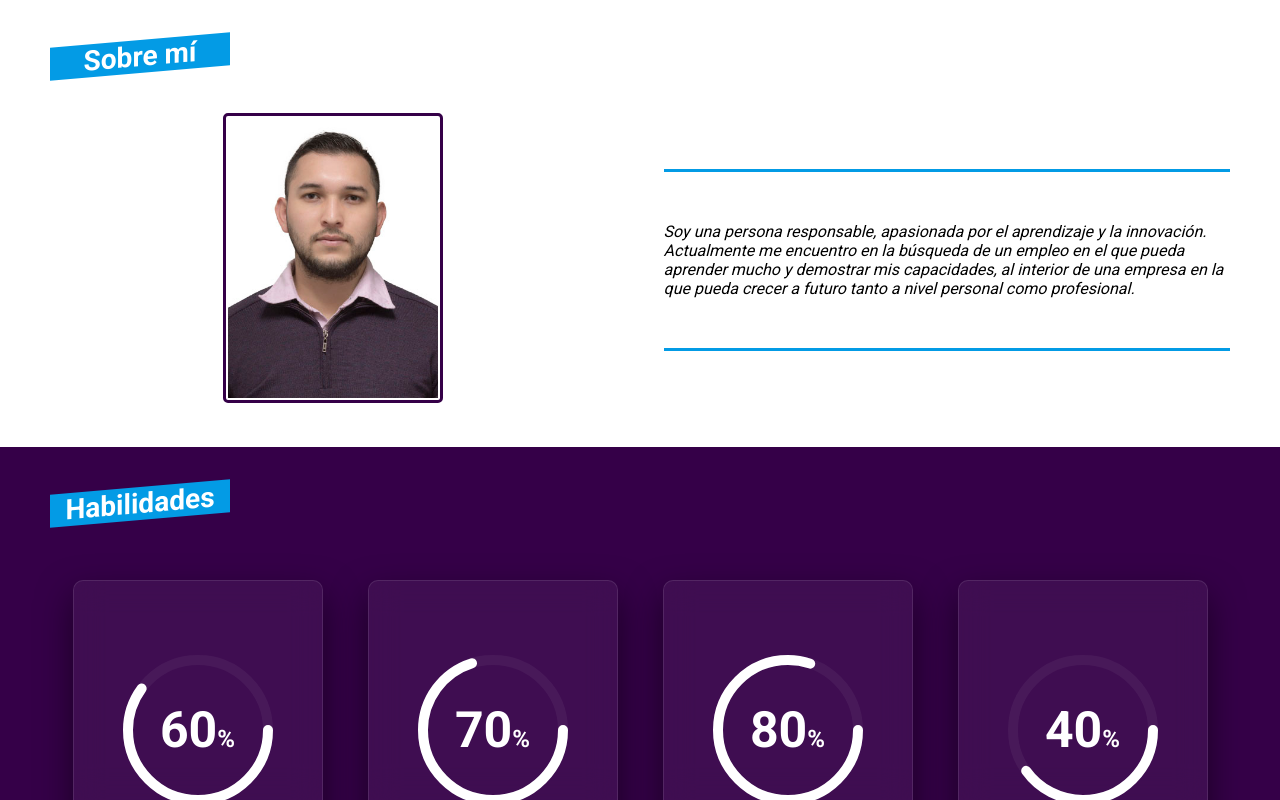
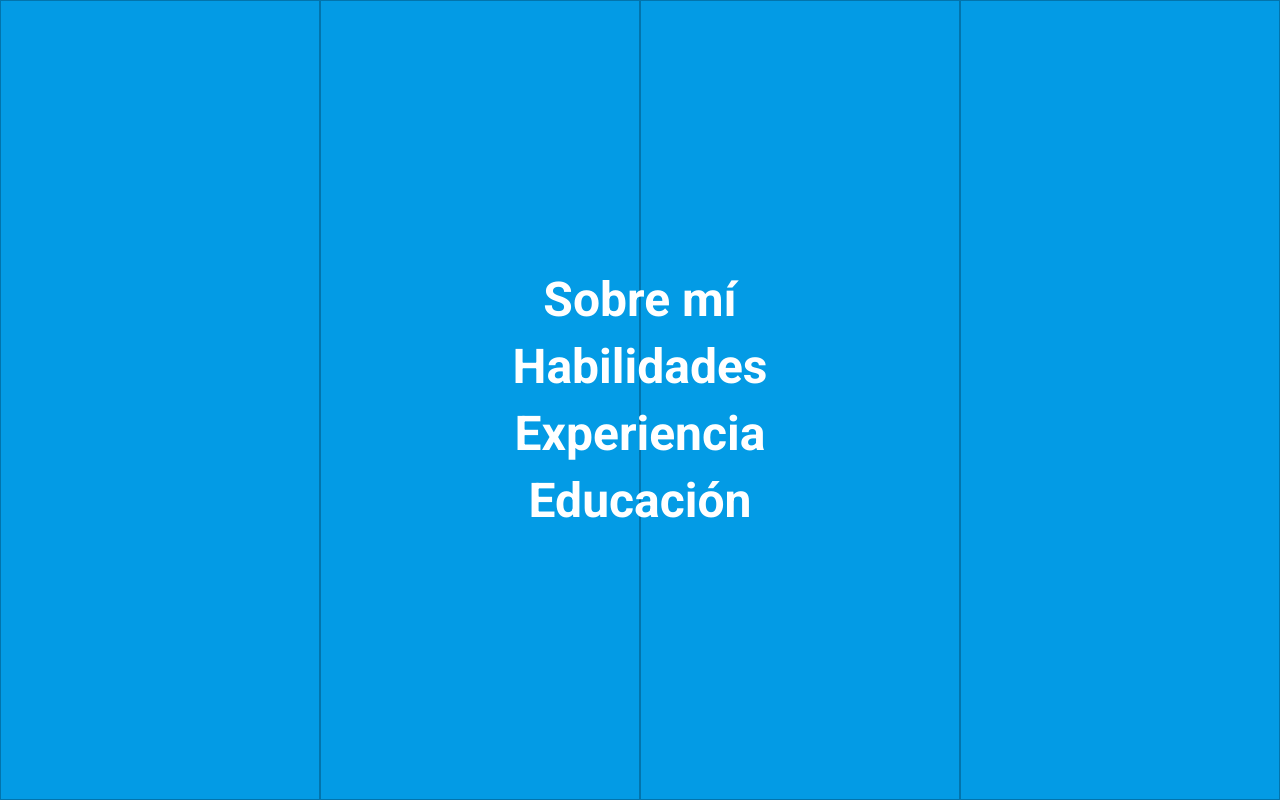
Before and after one commit to Santiagovillalobos-12/cv2021.github.io, a website: page index.html in a window 1280 px wide. Both pictures are taken after a click on the link "Sobre mí". Shown: the part 227-1027 px from the top of the page. Drawn offline with Linux system fonts and the light colour scheme.

Commit message:
Add files via upload

```diff
--- a/index.html
+++ b/index.html
@@ -10,11 +10,23 @@
 </head>
 
 <body>
-
+    <div class="toggle"></div>
+    <section class="navigation-movil">
+        <span style="--i:0;"></span>
+        <span style="--i:1;"></span>
+        <span style="--i:2;"></span>
+        <span style="--i:3;"></span>
+        <ul>
+            <li><a href="#about">Sobre mí</a></li>
+            <li><a href="#skills">Habilidades</a></li>
+            <li><a href="#experiencia">Experiencia</a></li>
+            <li><a href="#educacion">Educación</a></li>
+        </ul>
+    </section>
+    <div class="containerBx">
         <header>
             <h2>Santiago Villalobos</h2>
             <p>Desarrollador web front end</p>
-        <div class="menuToggle"></div>
             <ul class="navigation">
                 <li><a href="#about"><span title="Sobre mí">Sobre mí</span></a></li>
                 <li><a href="#skills"><span title="Habilidades">Habilidades</span></a></li>
@@ -41,7 +53,8 @@
                         <p>
                             Soy una persona responsable, apasionada por el aprendizaje y la innovación. Actualmente me
                             encuentro en la búsqueda de un empleo en el que pueda aprender mucho y demostrar mis
-                        capacidades, al interior de una empresa en la que pueda crecer a futuro tanto a nivel personal
+                            capacidades, al interior de una empresa en la que pueda crecer a futuro tanto a nivel
+                            personal
                             como profesional.
                         </p>
                     </div>
@@ -147,8 +160,10 @@
             </div>
             <div class="content">
                 <p>
-                Apoyo a los proyectos de desarrolo web de Opensky Information S.A.S, mediante el constante aprendizaje y
-                formacion en tecnologias como Node js, HMTL5, Css, Javascript, WordPress, Omeka, Koha, Moodle y demás
+                    Apoyo a los proyectos de desarrolo web de Opensky Information S.A.S, mediante el constante
+                    aprendizaje y
+                    formacion en tecnologias como Node js, HMTL5, Css, Javascript, WordPress, Omeka, Koha, Moodle y
+                    demás
                     necesidades del área de tecnología.
                 </p>
             </div>
@@ -162,7 +177,8 @@
             <div class="content">
                 <p>
                     Encargado del sector de atencion al cliente relacionado con productos tecnologicos tales como:
-                Computación, Electronica, Audio y video, Redes y telecomunicaciones, Cableado, etc. Manejo de personal y
+                    Computación, Electronica, Audio y video, Redes y telecomunicaciones, Cableado, etc. Manejo de
+                    personal y
                     apoyo en labores administrativas.
                 </p>
             </div>
@@ -191,7 +207,7 @@
                 </p>
             </div>
         </section>
-
+    </div>
     <script src="/js/app.js"></script>
 </body>
 
--- a/js/app.js
+++ b/js/app.js
@@ -1,25 +1,43 @@
-/* function stickyHeader() {
+function toggleMenu() {
     try {
-        window.addEventListener('scroll', function () {
-            const header = document.querySelector('header');
-            header.classList.toggle("sticky", window.scrollY > 0);
-        });
+        const toggle = document.querySelector('.toggle');
+        const navigation = document.querySelector('.navigation-movil');
+        const links = document.querySelectorAll('.navigation li a');
+        const linksMovil = document.querySelectorAll('.navigation-movil li a');
+
+
+
+        function active() {
+            toggle.classList.toggle('active');
+            navigation.classList.toggle('active');
+        }
+        toggle.addEventListener('click', active);
+        links.forEach(i => {
+            i.addEventListener('click', active);
+        })
+        linksMovil.forEach(i => {
+            i.addEventListener('click', active);
+        })
+
+
     } catch (error) {
         console.log(`error`, error);
     }
 }
+/*
+function containerBx() {
 
-function toggleMenu() {
-    const menuToggle = document.querySelector('.menuToggle');
-    const navigation = document.querySelector('.navigation');
+    try {
+        const container = document.querySelector('.containerBx');
+        const toggle = document.querySelector('.active');
 
-    function open() {
-        menuToggle.classList.toggle('active');
-        navigation.classList.toggle('active');
+        if(toggle){
+            container.classList.add('d-none');
+        }
+
+    } catch (error) {
+        console.log(`error`, error);
     }
-    menuToggle.addEventListener("click",open);
-    navigation.addEventListener("click",open);
-}
-
-stickyHeader();
-toggleMenu(); */
+} */
+toggleMenu();
+/* containerBx(); */
--- a/scss/custom.scss
+++ b/scss/custom.scss
@@ -18,6 +18,10 @@
     font-size: 1.5em;
 } */
 
+.d-none {
+    display: none;
+}
+
 .titleText {
     position: relative;
     margin-bottom: 40px;
@@ -30,19 +34,16 @@
     transition: 0.3s;
     background: $secundary-color;
     transform: skewY(-5deg);
-
-
 }
-@include movil{
-    .titleText{
+@include movil {
+    .titleText {
         font-size: 1.2em;
     }
 }
-.titleText:hover{
+.titleText:hover {
     transform: skewY(0deg) scale(1.1);
     filter: blur(0);
 }
-
 
 .row {
     position: relative;
@@ -57,16 +58,15 @@
 .place {
     display: flex;
     align-items: center;
-    img{
+    img {
         position: relative;
-
     }
     p {
         font-size: 1.3em;
         position: relative;
         left: 10px;
         font-weight: 500;
-        span{
+        span {
             position: relative;
             left: 20px;
             top: -2px;
@@ -79,11 +79,11 @@
         }
     }
 }
-@include movil{
-    .place{
-        p{
+@include movil {
+    .place {
+        p {
             font-size: 1.1em;
-            span{
+            span {
                 left: 10px;
                 top: 2px;
             }
@@ -91,8 +91,104 @@
     }
 }
 
-@include movil{
-    header,.skills,.educacion,.experiencia{
+@include movil {
+    header,
+    .skills,
+    .educacion,
+    .experiencia {
         padding: 40px 20px !important;
     }
 }
+
+.toggle {
+    position: fixed;
+    top: 40px;
+    right: 25px;
+    width: 50px;
+    height: 50px;
+    background: #fff url(/images/menu.png);
+    background-size: 30px;
+    background-repeat: no-repeat;
+    background-position: center;
+    cursor: pointer;
+    z-index: 100000;
+    display: none;
+}
+.toggle.active {
+    background: #fff url(/images/close.png);
+    background-size: 25px;
+    background-repeat: no-repeat;
+    background-position: center;
+}
+.navigation-movil {
+    position: fixed;
+    top: 0;
+    left: 0;
+    width: 100%;
+    height: 100vh;
+    display: flex;
+    align-items: center;
+    justify-content: center;
+    visibility: hidden;
+    z-index: 15;
+    span {
+        position: absolute;
+        top: -100%;
+        left: calc(25% * var(--i));
+        width: 25%;
+        height: 100%;
+        background: $secundary-color;
+        transition: 0.25s;
+        border: 1px solid rgba(0, 0, 0, 0.25);
+        transition-delay: calc(0.25s * var(--i));
+    }
+    ul {
+        display: flex;
+        justify-content: center;
+        align-items: center;
+        flex-direction: column;
+        z-index: 2;
+        transform: translateX(-100px);
+        opacity: 0;
+        visibility: hidden;
+        transition: 0.5s;
+        transition-delay: 0s;
+        li {
+            list-style: none;
+            a {
+                text-decoration: none;
+                font-size: 3em;
+                font-weight: 700;
+                color: #fff;
+                display: inline-block;
+                padding: 5px 20px;
+            }
+            a:hover {
+                background: #fff;
+                color: $secundary-color;
+            }
+        }
+    }
+}
+.navigation-movil.active {
+    visibility: visible;
+    span {
+        top: 0;
+    }
+    ul {
+        transform: translateX(0px);
+        opacity: 1;
+        visibility: visible;
+        transition-delay: 0.75s;
+    }
+}
+
+.containerBx {
+    z-index: 10;
+}
+
+@include tablet{
+    .toggle{
+        display: initial;
+    }
+}
--- a/scss/header.scss
+++ b/scss/header.scss
@@ -68,7 +68,8 @@ header {
 @include tablet {
     header {
         .navigation {
-            display: flex;
+            display: none;
+            /* display: flex; */
             flex-wrap: wrap;
             /*            flex-direction: column; */
             align-items: center;
@@ -90,7 +91,7 @@ header {
     header {
         .navigation {
             line-height: 10px;
-            display: block;
+            display: none;
             column-count: 2;
             li{
                 text-align: center;
```
Also changed, not shown: css/app.css. Lines whose indentation alone changed are shown as unchanged.
